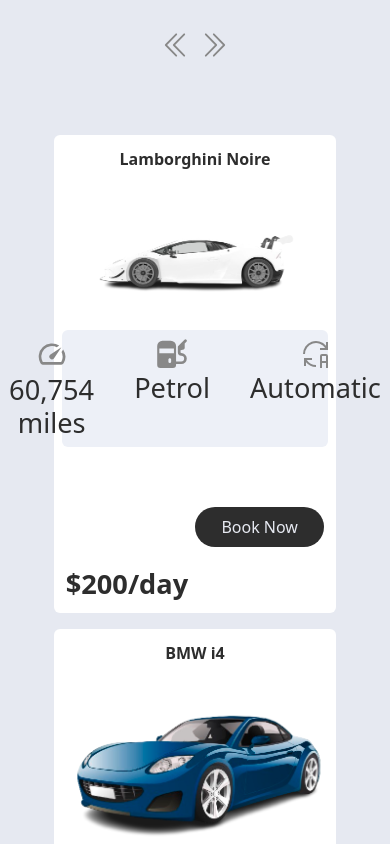
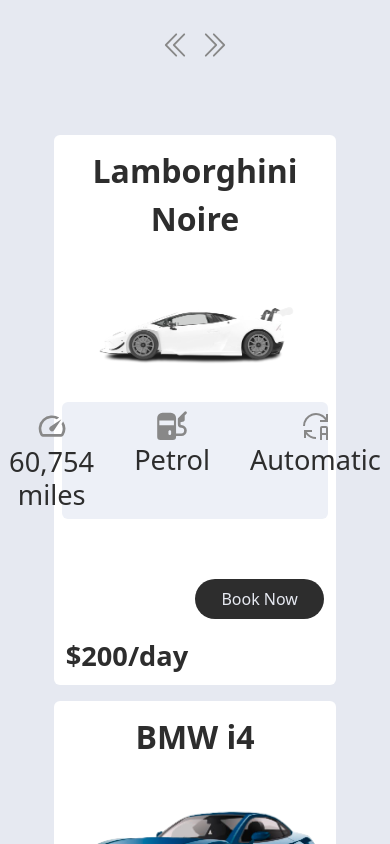
Before and after one commit to Paulhakeem/Dolph, a Nuxt app: page / in a window 390 px wide. Shown: the part 3540-4384 px from the top of the page. Built offline with nearby package versions, Linux system fonts and the light colour scheme.

Commit message:
responsiveness

```diff
--- a/assets/main.css
+++ b/assets/main.css
@@ -113,4 +113,11 @@
 #carbox1 {
     width: 70%;
 }
+#carbox1 h6{
+    font-size: 2em;
+}
+#popularSVG {
+    display: flex;
+    justify-content: center;
   }
+  }
```
